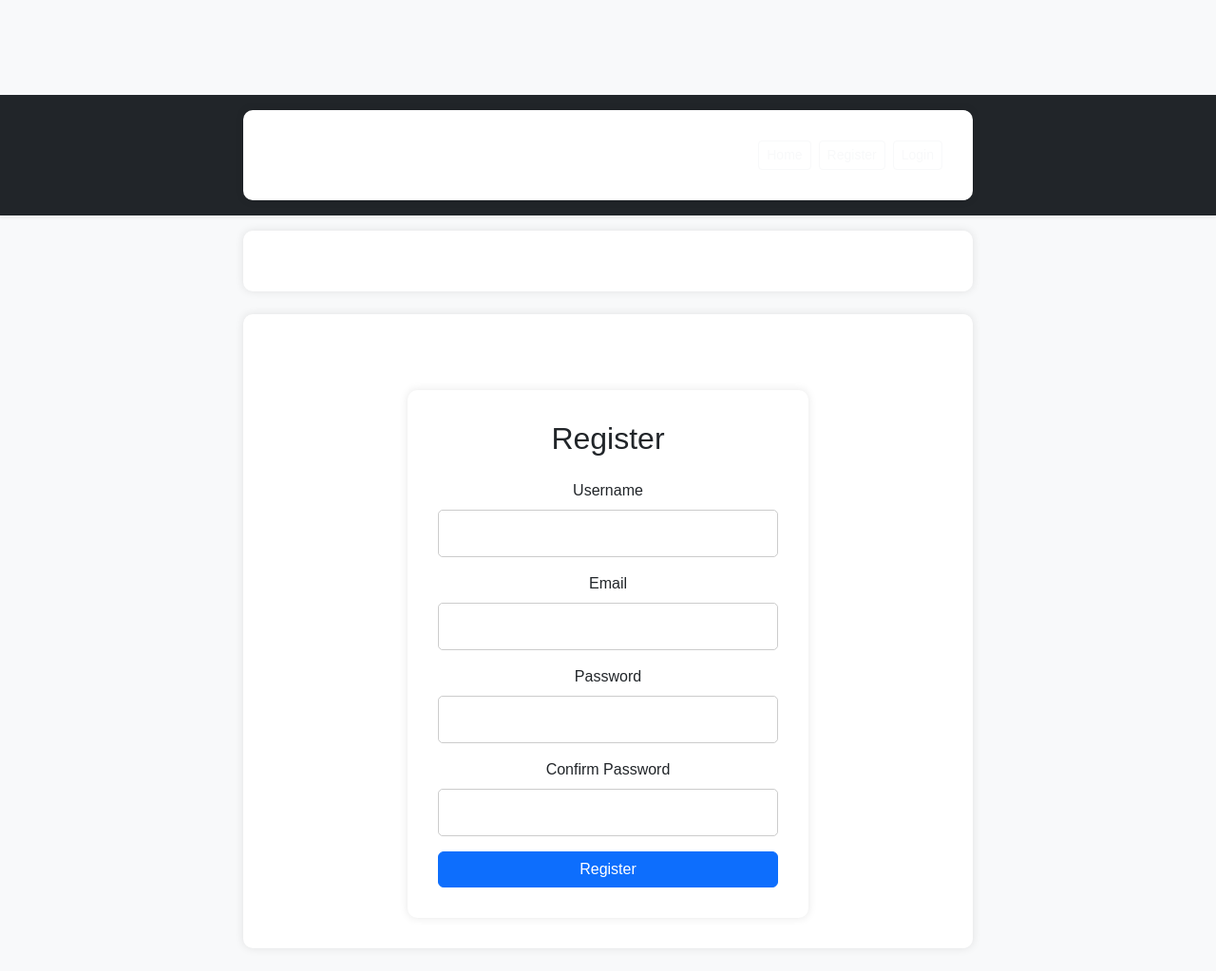
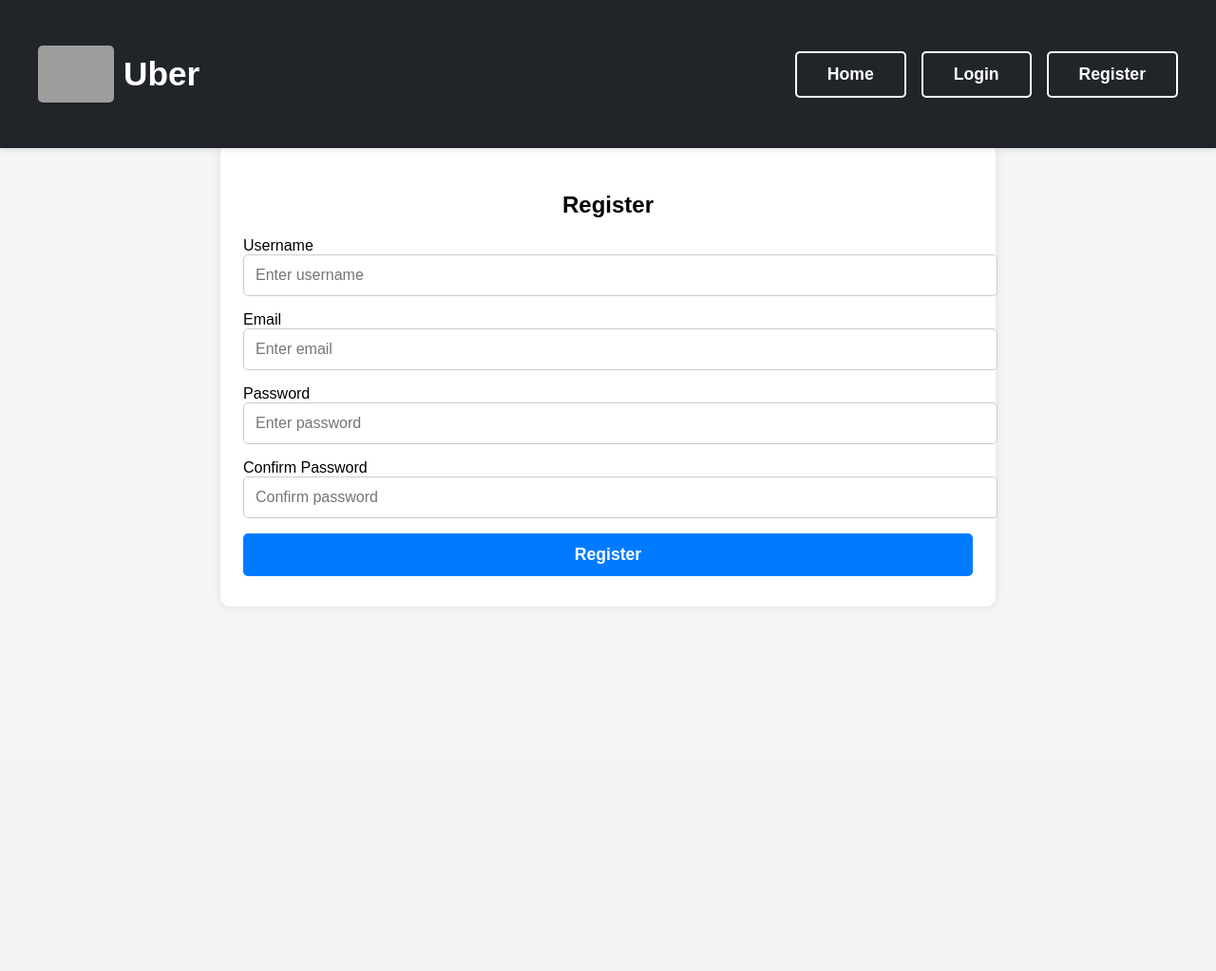
Before and after one commit to KayCee911/flask_uberclone, a Flask app: page /register in a window 1280 px wide. Shown: the whole page at 95% size. After the commit the page ends 639 px from the top, so only its background shows below. Run offline with Flask 3, Linux system fonts and the light colour scheme; grey boxes are pictures that could not be loaded.

Commit message:
rewrote the html files

```diff
--- a/app/static/styles.css
+++ b/app/static/styles.css
@@ -1,38 +1,27 @@
 body {
     font-family: Arial, sans-serif;
     background-color: #f5f5f5;
+    margin: 0;
     text-align: center;
-    padding-top: 100px;
 }
 
-.container {
+.container,
+.form-container {
     background: white;
-    padding: 2rem;
+    padding: 2rem 1.5rem;
     width: 60%;
-    margin: auto;
+    margin: 150px auto 2rem auto;
     border-radius: 10px;
     box-shadow: 0 0 10px rgba(0,0,0,0.1);
 }
-/* Reset global styles */
-body {
-    font-family: Arial, sans-serif;
-    background-color: #f5f5f5;
-    padding-top: 100px;
-    margin: 0;
+
+.form-container label {
+    display: block;
+    text-align: left;
+    margin-left: 0;
 }
 
-/* Use a different name to avoid conflict with Bootstrap's .container */
-.form-container {
-    background: white;
-    padding: 2rem;
-    width: 60%;
-    margin: auto;
-    border-radius: 10px;
-    box-shadow: 0 0 10px rgba(0,0,0,0.1);
-    text-align: center;
-}
 
-/* Optional: Improve form input look */
 input[type="text"],
 input[type="email"],
 input[type="password"] {
@@ -41,16 +30,88 @@ input[type="password"] {
     margin-bottom: 1rem;
     border: 1px solid #ccc;
     border-radius: 5px;
+    font-size: 1rem;
+    font-weight: 500;
+    text-align: left;
 }
 
-/* Optional: Improve button */
-button {
+button,
+.register-btn {
     width: 100%;
     padding: 0.75rem;
     background-color: #007bff;
     border: none;
     color: white;
     font-weight: bold;
+    font-size: 1.1rem;
     border-radius: 5px;
     cursor: pointer;
+    transition: background-color 0.3s ease;
 }
+
+button:hover,
+.register-btn:hover {
+    background-color: #0056b3;
+}
+
+header {
+    background-color: #212529;
+    padding: 3rem 2rem;
+    color: white;
+    box-shadow: 0 2px 5px rgba(0, 0, 0, 0.1);
+    position: fixed;
+    top: 0;
+    left: 0;
+    right: 0;
+    z-index: 1000;
+}
+
+.header-container {
+    display: flex;
+    justify-content: space-between;
+    align-items: center;
+    max-width: 1200px;
+    margin: 0 auto;
+}
+
+.brand {
+    display: flex;
+    align-items: center;
+    gap: 10px;
+}
+
+.logo-img {
+    height: 60px;
+    width: auto;
+    border-radius: 5px;
+}
+
+.brand-text {
+    font-size: 2.2rem;
+    font-weight: bold;
+    color: white;
+    margin: 0;
+}
+
+.nav-links {
+    display: flex;
+    gap: 1rem;
+}
+
+.nav-btn {
+    padding: 0.75rem 2rem;
+    background-color: transparent;
+    border: 2px solid #ffffff;
+    color: white;
+    border-radius: 5px;
+    font-weight: bold;
+    text-decoration: none;
+    font-size: 1.1rem;
+    transition: all 0.3s ease;
+}
+
+.nav-btn:hover {
+    background-color: #ffffff;
+    color: #212529;
+    border-color: #ffffff;
+}
--- a/app/templates/base.html
+++ b/app/templates/base.html
@@ -2,49 +2,26 @@
 <html lang="en">
 <head>
     <meta charset="UTF-8">
-  <title>Uber Clone</title>
-  <meta name="viewport" content="width=device-width, initial-scale=1">
-
-  <!-- Bootstrap CSS -->
-  <link href="https://cdn.jsdelivr.net/npm/bootstrap@5.3.2/dist/css/bootstrap.min.css" rel="stylesheet">
-
-  <!-- Custom CSS -->
+    <meta name="viewport" content="width=device-width, initial-scale=1.0">
+    <title>{% block title %}My GPA App{% endblock %}</title>
     <link rel="stylesheet" href="{{ url_for('static', filename='styles.css') }}">
 </head>
-
-<body class="bg-light">
-
-<header class="bg-dark text-white py-3 shadow-sm">
-  <div class="container d-flex justify-content-between align-items-center">
-    <h1 class="fs-4 fw-bold mb-0">Uber Clone</h1>
-    <nav class="d-flex gap-2">
-      <a href="{{ url_for('main.home') }}" class="btn btn-outline-light btn-sm">Home</a>
-      <a href="{{ url_for('auth.register') }}" class="btn btn-outline-light btn-sm">Register</a>
-      <a href="{{ url_for('auth.login') }}" class="btn btn-outline-light btn-sm">Login</a>
+<body>
+    <header>
+        <div class="header-container">
+            <div class="brand">
+                <img src="{{ url_for('static', filename='logo.png') }}" alt="Logo" class="logo-img">
+                <h1 class="brand-text">Uber</h1>
+            </div>
+            <nav class="nav-links">
+                <a href="{{ url_for('main.home') }}" class="nav-btn">Home</a>
+                <a href="{{ url_for('auth.login') }}" class="nav-btn">Login</a>
+                <a href="{{ url_for('auth.register') }}" class="nav-btn">Register</a>
             </nav>
         </div>
     </header>
-
-
-
-
-  <!-- Flash messages -->
-  <div class="container mt-3">
-    {% with messages = get_flashed_messages() %}
-      {% if messages %}
-        {% for message in messages %}
-          <div class="alert alert-info">{{ message }}</div>
-        {% endfor %}
-      {% endif %}
-    {% endwith %}
-  </div>
-
-  <!-- Main content -->
-  <main class="container my-4">
+    <main>
         {% block content %}{% endblock %}
     </main>
-
-  <!-- Bootstrap JS -->
-  <script src="https://cdn.jsdelivr.net/npm/bootstrap@5.3.2/dist/js/bootstrap.bundle.min.js"></script>
 </body>
 </html>
--- a/app/templates/register.html
+++ b/app/templates/register.html
@@ -1,44 +1,40 @@
 {% extends 'base.html' %}
+{% block title %}Register{% endblock %}
 {% block content %}
-<div class="container mt-5" style="max-width: 500px;">
+<div class="form-container">
     <h2 class="mb-4">Register</h2>
     <form method="POST">
         {{ form.hidden_tag() }}
-
-    <div class="mb-3">
+        <div class="mb-3 text-start">
             {{ form.username.label(class="form-label") }}
-      {{ form.username(class="form-control") }}
+            {{ form.username(class="form-control", placeholder="Enter username") }}
             {% for error in form.username.errors %}
                 <div class="text-danger">{{ error }}</div>
             {% endfor %}
         </div>
-
-    <div class="mb-3">
+        <div class="mb-3 text-start">
             {{ form.email.label(class="form-label") }}
-      {{ form.email(class="form-control") }}
+            {{ form.email(class="form-control", placeholder="Enter email") }}
             {% for error in form.email.errors %}
                 <div class="text-danger">{{ error }}</div>
             {% endfor %}
         </div>
-
-    <div class="mb-3">
+        <div class="mb-3 text-start">
             {{ form.password.label(class="form-label") }}
-      {{ form.password(class="form-control") }}
+            {{ form.password(class="form-control", placeholder="Enter password") }}
             {% for error in form.password.errors %}
                 <div class="text-danger">{{ error }}</div>
             {% endfor %}
         </div>
-
-    <div class="mb-3">
+        <div class="mb-3 text-start">
             {{ form.confirm.label(class="form-label") }}
-      {{ form.confirm(class="form-control") }}
+            {{ form.confirm(class="form-control", placeholder="Confirm password") }}
             {% for error in form.confirm.errors %}
                 <div class="text-danger">{{ error }}</div>
             {% endfor %}
         </div>
-
-    <div class="d-grid">
-      {{ form.submit(class="btn btn-primary") }}
+        <div class="mb-3">
+            {{ form.submit(class="register-btn") }}
         </div>
     </form>
 </div>
```
Also changed, not shown: app/templates/home.html (+5 -10 lines), app/templates/login.html (+8 -10 lines), app/static/images/logo.png.jpg (renamed from app/static/uberclonelogo.png.jpg), instance/uberclone.db. Lines whose indentation alone changed are shown as unchanged.
